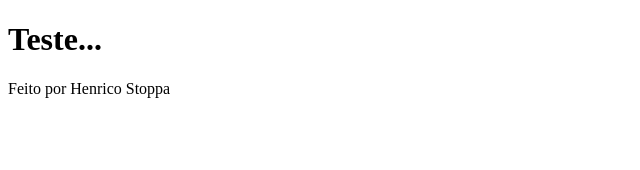
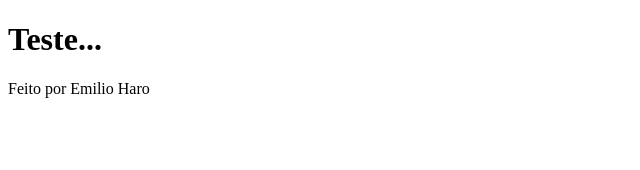
Before and after one commit to HenricoStoppa/clone-tabnews, a Next.js app: page / in a window 1280 px wide. Shown: the top 170 px of the page, without its empty margins (0-640 px from the left). Built offline with nearby package versions, Linux system fonts and the light colour scheme.

Commit message:
Update index.js

```diff
--- a/pages/index.js
+++ b/pages/index.js
@@ -3,7 +3,7 @@ function Home() {
     <div>
       <h1>Teste...</h1>
 
-      <p>Feito por Henrico Stoppa</p>
+      <p>Feito por Emilio Haro</p>
     </div>
   );
 }
```
